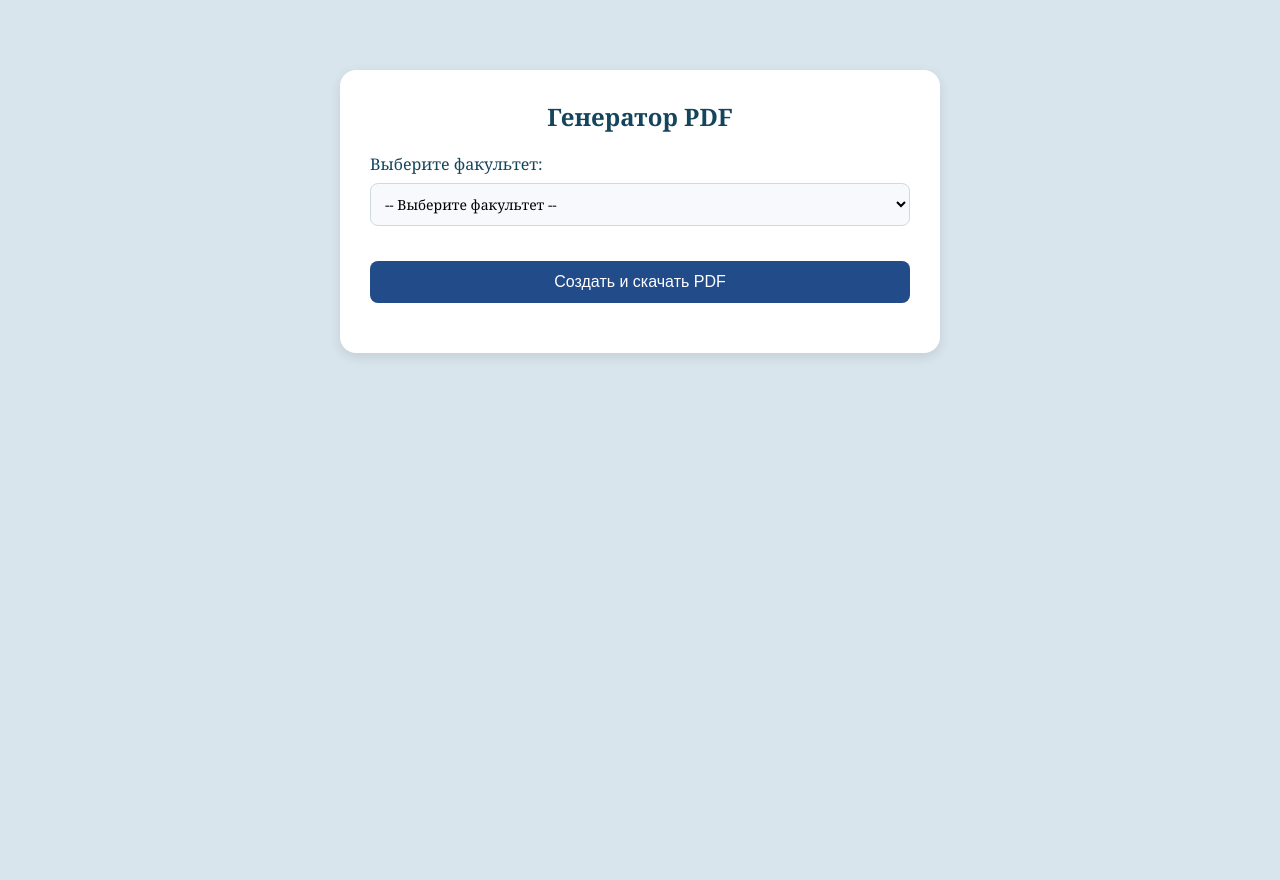
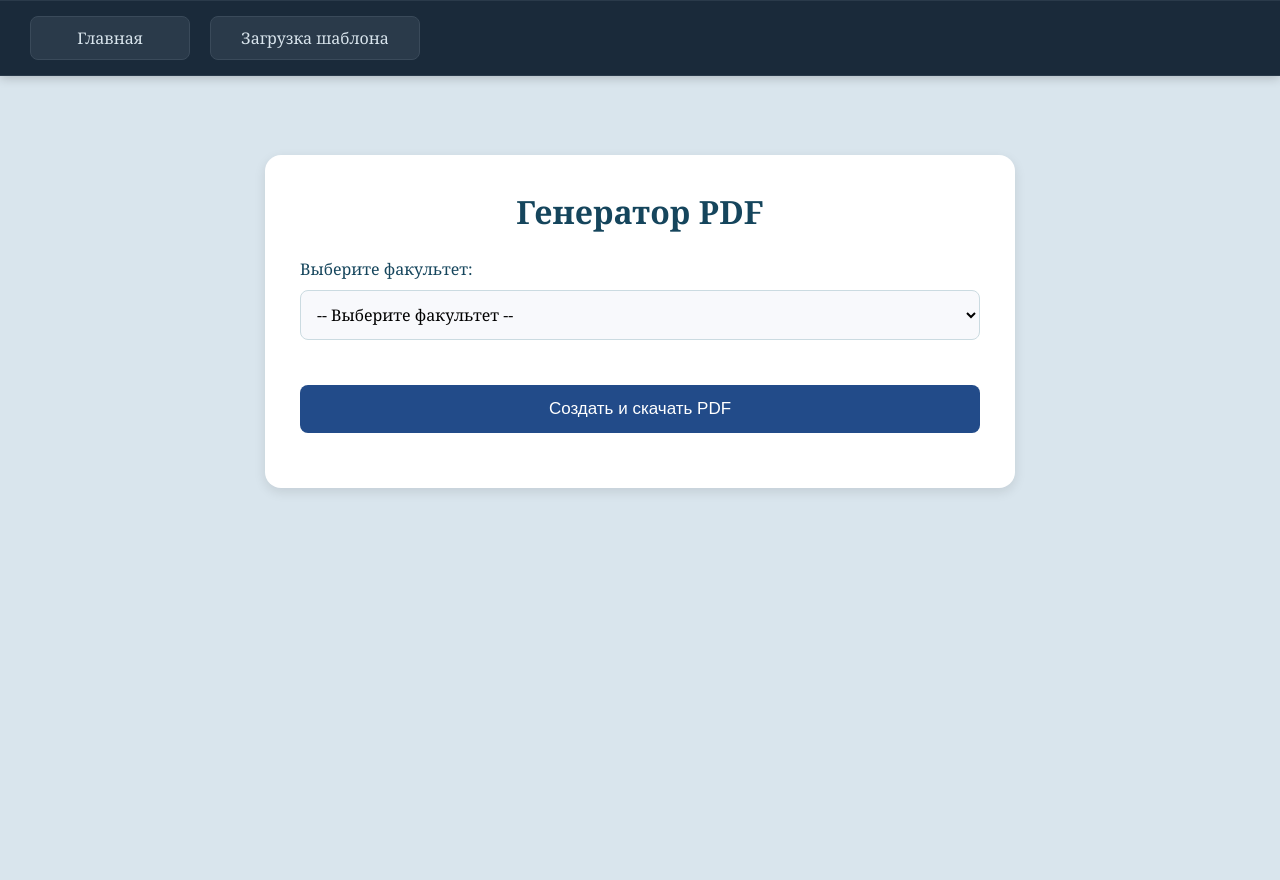
Before and after one commit to meshkovaalisa/Generator_PDF, a FastAPI app: page / in a window 1280 px wide. Before the commit the page ends 357 px from the top, so only its background shows below. Run offline with FastAPI, Linux system fonts and the light colour scheme; data that the repository does not hold is empty; parts of the project's set-up code (start-up, migrations or seed data) failed here and were passed over.

Commit message:
Add template upload, modified styles, deleted deprecated templates

```diff
--- a/main.py
+++ b/main.py
@@ -1,6 +1,6 @@
 import uvicorn, json, httpx
-from fastapi import FastAPI
-from fastapi.responses import FileResponse, HTMLResponse
+from fastapi import FastAPI, File, UploadFile
+from fastapi.responses import FileResponse, HTMLResponse, RedirectResponse
 from fastapi.staticfiles import StaticFiles
 from processing_files.handler import split_by_faculty, odp_handler
 from config import temp_dir, rendered_files_dir, faculties_dir, templates_dir
@@ -10,6 +10,8 @@ from processing_files.modules import FacultyRequest
 from contextlib import asynccontextmanager
 from processing_files.filter_json import filter_data
 from fastapi import HTTPException
+from typing import List
+import shutil
 
 
 @asynccontextmanager
@@ -152,3 +154,30 @@ async def get_faculties_list():
         faculties.append(file_path.stem)  # берём имя без расширения
 
     return {"faculties": sorted(faculties)}
+
+
+@app.get('/upload-templates')
+async def upload_page():
+
+    file_path = "static/upload-templates.html"
+
+    with open(file_path, 'r', encoding="utf-8") as file:
+        html_content = file.read()
+
+    return HTMLResponse(content=html_content)
+
+
+@app.post("/upload-templates")
+async def upload_templates(templates: List[UploadFile] = File(...)):
+    """
+    Обработка загрузки ODP шаблонов
+    """
+
+    for file in templates:
+        if file.filename:
+            file_path = templates_dir / file.filename
+
+            with open(file_path, "wb") as buffer:
+                shutil.copyfileobj(file.file, buffer)
+
+    return RedirectResponse(url='/', status_code=303)
--- a/static/index.html
+++ b/static/index.html
@@ -1,14 +1,20 @@
-<!DOCTYPE html>
+<!doctype html>
 <html lang="ru">
   <head>
-    <meta charset="UTF-8">
+    <meta charset="UTF-8" />
     <title>Генератор PDF</title>
-    <link rel="stylesheet" href="/static/style.css">
+    <link rel="stylesheet" href="/static/style.css" />
   </head>
   <body>
+    <header class="site-header">
+      <nav class="header-nav">
+        <a href="/" class="nav-btn">Главная</a>
+        <a href="/upload-templates" class="nav-btn">Загрузка шаблона</a>
+      </nav>
+    </header>
+
     <div class="card">
       <h2>Генератор PDF</h2>
-
       <div class="controls">
         <div class="form-group">
           <label class="select-label">Выберите факультет:</label>
@@ -26,7 +32,12 @@
         <div class="loader-content">
           <div class="spinner"></div>
           <div class="loader-text">Генерация PDF, пожалуйста, подождите...</div>
-                <div class="loader-text" style="font-size: 12px; color: #666; margin-top: 5px;">Конвертация может занять до 2 минут</div>
+          <div
+            class="loader-text"
+            style="font-size: 12px; color: #666; margin-top: 5px"
+          >
+            Конвертация может занять до 2 минут
+          </div>
         </div>
       </div>
     </div>
--- a/static/style.css
+++ b/static/style.css
@@ -1,30 +1,94 @@
-body {
-  font-family: Cambria, Cochin, Georgia, Times, 'Times New Roman', serif;
-  max-width: 600px;
-  margin: 50px auto;
-  padding: 20px;
-  background: #d9e5ed; /* был #ede1d9 (бежевый) -> стал светло-синий */
+* {
+  margin: 0;
+  padding: 0;
+  box-sizing: border-box;
 }
 
+body {
+  font-family: Cambria, Cochin, Georgia, Times, "Times New Roman", serif;
+  background: #d9e5ed;
+  margin-top: 10vh;
+  min-height: 100vh;
+}
+
+/* Фиксированный хедер - по умолчанию снизу для мобильных */
+.site-header {
+  position: fixed;
+  bottom: 0;
+  left: 0;
+  right: 0;
+  background: #1a2a3a;
+  box-shadow: 0 -2px 10px rgba(0, 0, 0, 0.2);
+  padding: 10px 15px;
+  z-index: 1000;
+  backdrop-filter: blur(0px);
+  border-top: 1px solid #2a3a4a;
+}
+
+.header-nav {
+  max-width: 600px;
+  margin: 0 auto;
+  display: flex;
+  gap: 10px;
+  justify-content: center;
+}
+
+.nav-btn {
+  background: #2a3a4a;
+  color: #d9e5ed;
+  text-decoration: none;
+  padding: 8px 16px;
+  font-size: 14px;
+  font-weight: 500;
+  border-radius: 8px;
+  transition: all 0.2s;
+  display: inline-block;
+  cursor: pointer;
+  white-space: nowrap;
+  flex: 1;
+  text-align: center;
+  border: 1px solid #3a4a5a;
+}
+
+.nav-btn:hover {
+  background: #3a6ea5;
+  color: white;
+  transform: translateY(-2px);
+  border-color: #4a7ab5;
+}
+
+/* Активная кнопка */
+.nav-btn.active {
+  background: #3a6ea5;
+  color: white;
+  border-color: #4a7ab5;
+}
+
+/* Карточка */
 .card {
   background: white;
   border-radius: 16px;
-  padding: 30px;
-  box-shadow: 0 4px 12px rgba(0,0,0,0.1);
+  padding: 20px;
+  box-shadow: 0 4px 12px rgba(0, 0, 0, 0.1);
   position: relative;
+  max-width: 100%;
+  margin: 0 auto;
+  width: 100%;
 }
 
 h2 {
   margin-top: 0;
-  color: #15455c; /* был #5c3015 (коричневый) -> стал тёмно-синий */
+  margin-bottom: 20px;
+  color: #15455c;
   text-align: center;
+  font-size: 1.5rem;
 }
 
 button {
-  background: #224b89; /* был #894922 (оранжево-коричневый) -> стал синий */
+  background: #224b89;
   color: white;
   border: none;
-  padding: 12px 24px;
+  padding: 12px 20px;
   font-size: 16px;
   font-weight: 500;
   border-radius: 8px;
@@ -122,10 +192,277 @@ select:focus {
 }
 
 @keyframes spin {
-  0% { transform: rotate(0deg); }
-  100% { transform: rotate(360deg); }
+  0% {
+    transform: rotate(0deg);
+  }
+  100% {
+    transform: rotate(360deg);
+  }
 }
 
 .loader-text {
-  color: #15455c; /* был #5c3015 -> стал тёмно-синий */
+  color: #15455c;
+  font-size: 14px;
 }
+
+/* ========== МОБИЛЬНЫЕ (до 767px) ========== */
+@media (max-width: 767px) {
+  body {
+    padding: 20px 15px 80px;
+  }
+
+  .card {
+    max-width: 500px;
+  }
+}
+
+/* ========== ПЛАНШЕТЫ ВЕРТИКАЛЬНЫЕ (768px - 1023px) ========== */
+@media (min-width: 768px) and (max-width: 1023px) {
+  body {
+    padding: 70px 30px 40px;
+  }
+
+  .site-header {
+    position: fixed;
+    top: 0;
+    bottom: auto;
+    box-shadow: 0 2px 10px rgba(0, 0, 0, 0.2);
+    border-top: none;
+    border-bottom: 1px solid #2a3a4a;
+    padding: 12px 20px;
+  }
+
+  .header-nav {
+    max-width: 1200px;
+    margin: 0;
+    gap: 15px;
+    justify-content: flex-start;
+  }
+
+  .nav-btn {
+    padding: 10px 24px;
+    font-size: 16px;
+    flex: 0 1 auto;
+    min-width: 140px;
+  }
+
+  .card {
+    padding: 30px;
+    max-width: 650px;
+  }
+
+  h2 {
+    font-size: 1.8rem;
+    margin-bottom: 25px;
+  }
+
+  .select-label {
+    font-size: 15px;
+  }
+
+  select,
+  input[type="file"] {
+    padding: 12px;
+    font-size: 15px;
+  }
+
+  button {
+    padding: 12px 24px;
+    font-size: 16px;
+  }
+
+  .loader-content {
+    padding: 30px;
+    min-width: 300px;
+  }
+}
+
+/* ========== ДЕСКТОП (1024px - 1439px) ========== */
+@media (min-width: 1024px) and (max-width: 1439px) {
+  body {
+    padding: 75px 40px 40px;
+  }
+
+  .site-header {
+    position: fixed;
+    top: 0;
+    bottom: auto;
+    padding: 15px 30px;
+    box-shadow: 0 2px 10px rgba(0, 0, 0, 0.2);
+    border-bottom: 1px solid #2a3a4a;
+  }
+
+  .header-nav {
+    max-width: 1400px;
+    margin: 0;
+    gap: 20px;
+    justify-content: flex-start;
+  }
+
+  .nav-btn {
+    padding: 10px 30px;
+    font-size: 16px;
+    flex: 0 1 auto;
+    min-width: 160px;
+  }
+
+  .card {
+    max-width: 750px;
+    padding: 35px;
+  }
+
+  h2 {
+    font-size: 2rem;
+    margin-bottom: 25px;
+  }
+
+  .select-label {
+    font-size: 16px;
+    margin-bottom: 10px;
+  }
+
+  select,
+  input[type="file"] {
+    padding: 12px;
+    font-size: 16px;
+  }
+
+  button {
+    padding: 14px 28px;
+    font-size: 17px;
+  }
+
+  .controls {
+    gap: 20px;
+  }
+
+  .form-group {
+    margin-bottom: 25px;
+  }
+}
+
+/* ========== БОЛЬШИЕ ЭКРАНЫ (от 1440px) ========== */
+@media (min-width: 1440px) {
+  body {
+    padding: 80px 50px 40px;
+  }
+
+  .site-header {
+    position: fixed;
+    top: 0;
+    bottom: auto;
+    padding: 15px 40px;
+    box-shadow: 0 2px 10px rgba(0, 0, 0, 0.2);
+    border-bottom: 1px solid #2a3a4a;
+  }
+
+  .header-nav {
+    max-width: 100%;
+    margin: 0;
+    gap: 25px;
+    justify-content: flex-start;
+  }
+
+  .nav-btn {
+    padding: 12px 40px;
+    font-size: 18px;
+    flex: 0 1 auto;
+    min-width: 180px;
+  }
+
+  .card {
+    max-width: 850px;
+    padding: 40px;
+  }
+
+  h2 {
+    font-size: 2.2rem;
+    margin-bottom: 30px;
+  }
+
+  .select-label {
+    font-size: 18px;
+    margin-bottom: 12px;
+  }
+
+  select,
+  input[type="file"] {
+    padding: 14px;
+    font-size: 16px;
+  }
+
+  button {
+    padding: 16px 32px;
+    font-size: 18px;
+  }
+
+  .controls {
+    gap: 25px;
+  }
+
+  .form-group {
+    margin-bottom: 30px;
+  }
+
+  .loader-content {
+    padding: 40px;
+    min-width: 350px;
+  }
+
+  .loader-text {
+    font-size: 16px;
+  }
+}
+
+/* ========== ОЧЕНЬ МАЛЕНЬКИЕ ЭКРАНЫ (до 480px) ========== */
+@media (max-width: 480px) {
+  body {
+    padding: 15px 10px 75px;
+  }
+
+  .site-header {
+    padding: 8px 10px;
+  }
+
+  .header-nav {
+    gap: 8px;
+  }
+
+  .nav-btn {
+    padding: 6px 12px;
+    font-size: 12px;
+  }
+
+  .card {
+    padding: 18px;
+    max-width: 100%;
+  }
+
+  h2 {
+    font-size: 1.3rem;
+    margin-bottom: 15px;
+  }
+
+  button {
+    padding: 10px 16px;
+    font-size: 14px;
+  }
+
+  .select-label {
+    font-size: 13px;
+  }
+
+  select,
+  input[type="file"] {
+    padding: 8px;
+    font-size: 13px;
+  }
+
+  .loader-content {
+    padding: 20px;
+  }
+
+  .loader-text {
+    font-size: 13px;
+  }
+}
```
Also changed, not shown: other parts of static/style.css (+18 -12 lines), static/upload-templates.html (added, +39 -0 lines), 8 other files. Lines whose indentation alone changed are shown as unchanged.
